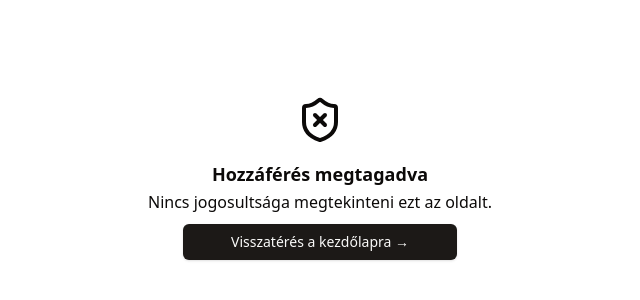
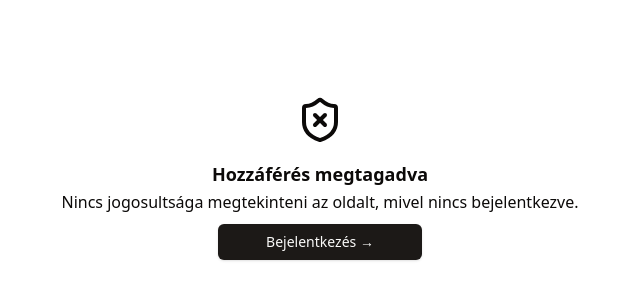
Before and after one commit to barnagoz/walkerweights, a Next.js app: page /app in a window 1280 px wide. Shown: the part 222-522 px from the top of the page, without its empty margins (320-960 px from the left). Built offline with nearby package versions, Linux system fonts and the light colour scheme; no server answers.

Commit message:
fix: gate shows insufficient permissions first then loads

```diff
--- a/src/components/auth/gate.js
+++ b/src/components/auth/gate.js
@@ -15,7 +15,7 @@ import { useEffect, useState } from "react";
  */
 export default function Gate ({permission, children, inline}) {
 	const {data: session, status} = useSession();
-	const [isAllowed, setIsAllowed] = useState(false);
+	const [isAllowed, setIsAllowed] = useState(undefined);
 
 	useEffect(() => {
 		if (status === "authenticated") {
@@ -32,11 +32,18 @@ export default function Gate ({permission, children, inline}) {
 		}
 	}, [status, permission, session]);
 
-	if (status === "loading") {
+	if (status === "unauthenticated") {
+		return (<div className={"w-full h-screen flex items-center justify-center flex-col"}>
+			<ShieldX className={"w-12 h-12 mb-4"}/>
+			<h1 className={"text-lg font-bold"}>Hozzáférés megtagadva</h1>
+			<p>Nincs jogosultsága megtekinteni az oldalt, mivel nincs bejelentkezve.</p>
+			<Link href={"/auth/login"}><Button className={"px-12 mt-2"}>Bejelentkezés →</Button></Link>
+		</div>);
+	} else if (status === "loading" || isAllowed === undefined) {
 		return <div className={"w-full h-screen flex items-center justify-center flex-col"}>
 			<LoadingSpinner/>
 			<p>Betöltés...</p>
-			</div>;
+		</div>;
 	} else if (inline) {
 		return isAllowed ? children : null;
 	} else {
```
